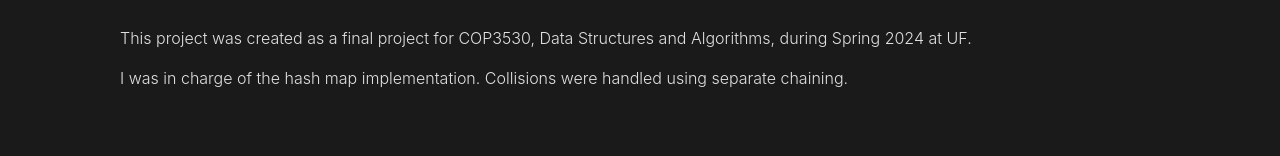
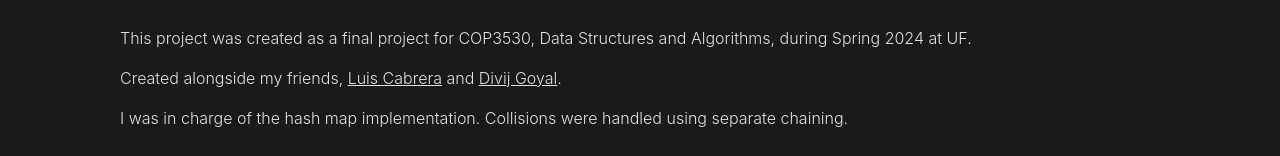
Before and after one commit to raglandconnor/personal_website, a React (Vite) app: page /projects/crashguard in a window 1280 px wide. Shown: the part 299-455 px from the top of the page. Built offline with nearby package versions, Linux system fonts and the light colour scheme.

Commit message:
Edited crashguard full description

```diff
--- a/src/components/project-full-descriptions/CrashGuardFullDesc.jsx
+++ b/src/components/project-full-descriptions/CrashGuardFullDesc.jsx
@@ -1,17 +1,36 @@
-import React from "react";
-import ReactPlayer from "react-player/youtube";
+import React from 'react';
+import ReactPlayer from 'react-player/youtube';
 
 function CrashGuardFullDesc() {
   return (
     <div>
       <section>
         <p className="mb-4 md:mx-24">
-                    This project was created as a final project for COP3530,
-                    Data Structures and Algorithms, during Spring 2024 at UF.
+          This project was created as a final project for COP3530, Data
+          Structures and Algorithms, during Spring 2024 at UF.
         </p>
         <p className="mb-4 md:mx-24">
-                    I was in charge of the hash map implementation. Collisions
-                    were handled using separate chaining.
+          Created alongside my friends, {''}
+          <a
+            href="https://www.linkedin.com/in/lcabrera3/"
+            target="_blank"
+            className="underline hover:opacity-75"
+          >
+            Luis Cabrera
+          </a>
+          {''} and {''}
+          <a
+            href="https://www.linkedin.com/in/divij-g-38a188218/"
+            target="_blank"
+            className="underline hover:opacity-75"
+          >
+            Divij Goyal
+          </a>
+          .
+        </p>
+        <p className="mb-4 md:mx-24">
+          I was in charge of the hash map implementation. Collisions were
+          handled using separate chaining.
         </p>
       </section>
 
@@ -33,7 +52,7 @@
                     fs: 1,
                     playsinline: 1,
                     origin: window.location.origin,
-                                        quality: "highest",
+                    quality: 'highest',
                   },
                 },
               }}
@@ -53,7 +72,7 @@
                     fs: 1,
                     playsinline: 1,
                     origin: window.location.origin,
-                                        quality: "highest",
+                    quality: 'highest',
                   },
                 },
               }}
```
Lines whose indentation alone changed are shown as unchanged.
